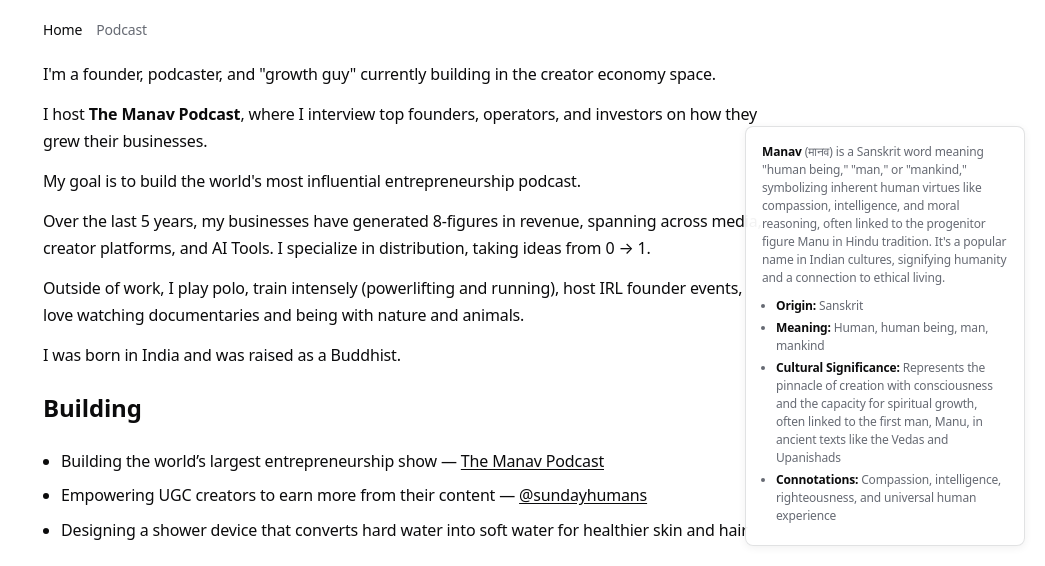
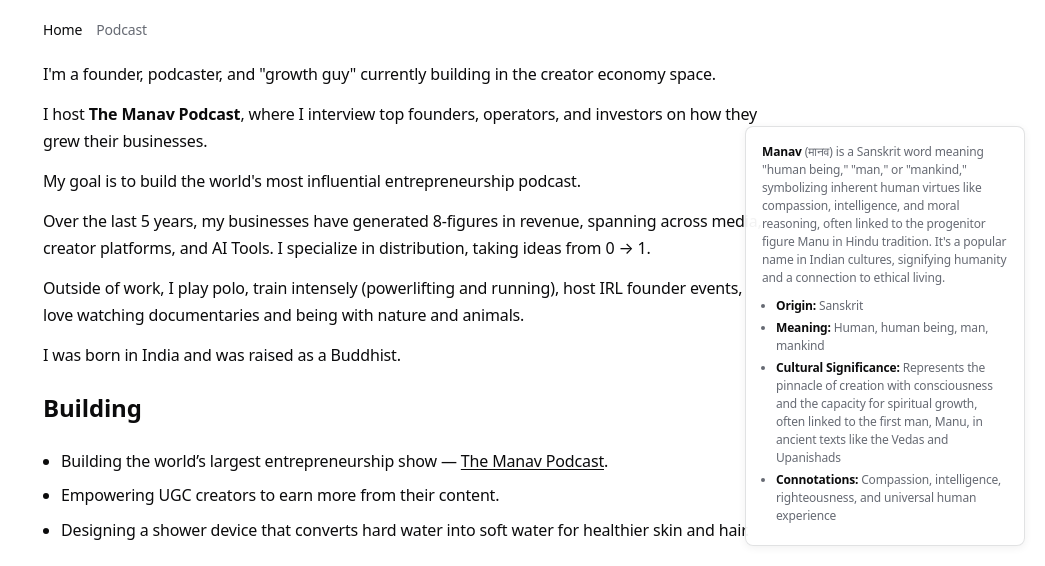
Before and after one commit to manav7272/manav, a plain HTML site: page index.html in a window 1280 px wide. Shown: the part 234-800 px from the top of the page, without its empty margins (235-1280 px from the left). Drawn offline with Linux system fonts and the light colour scheme.

Commit message:
content update for building section

```diff
--- a/index.html
+++ b/index.html
@@ -68,18 +68,12 @@
                   target="_blank"
                   rel="noreferrer"
                   >The Manav Podcast</a
-                >
+                >.
               </li>
               <li>
-              Empowering UGC creators to earn more from their content —
-                <a
-                  href="https://instagram.com/sundayhumans"
-                  target="_blank"
-                  rel="noreferrer"
-                  >@sundayhumans</a
-                >
+              Empowering UGC creators to earn more from their content.
               </li>
-              <li>Designing a shower device that converts hard water into soft water for healthier skin and hair</li>
+              <li>Designing a shower device that converts hard water into soft water for healthier skin and hair.</li>
             </ul>
           </section>
 
```
